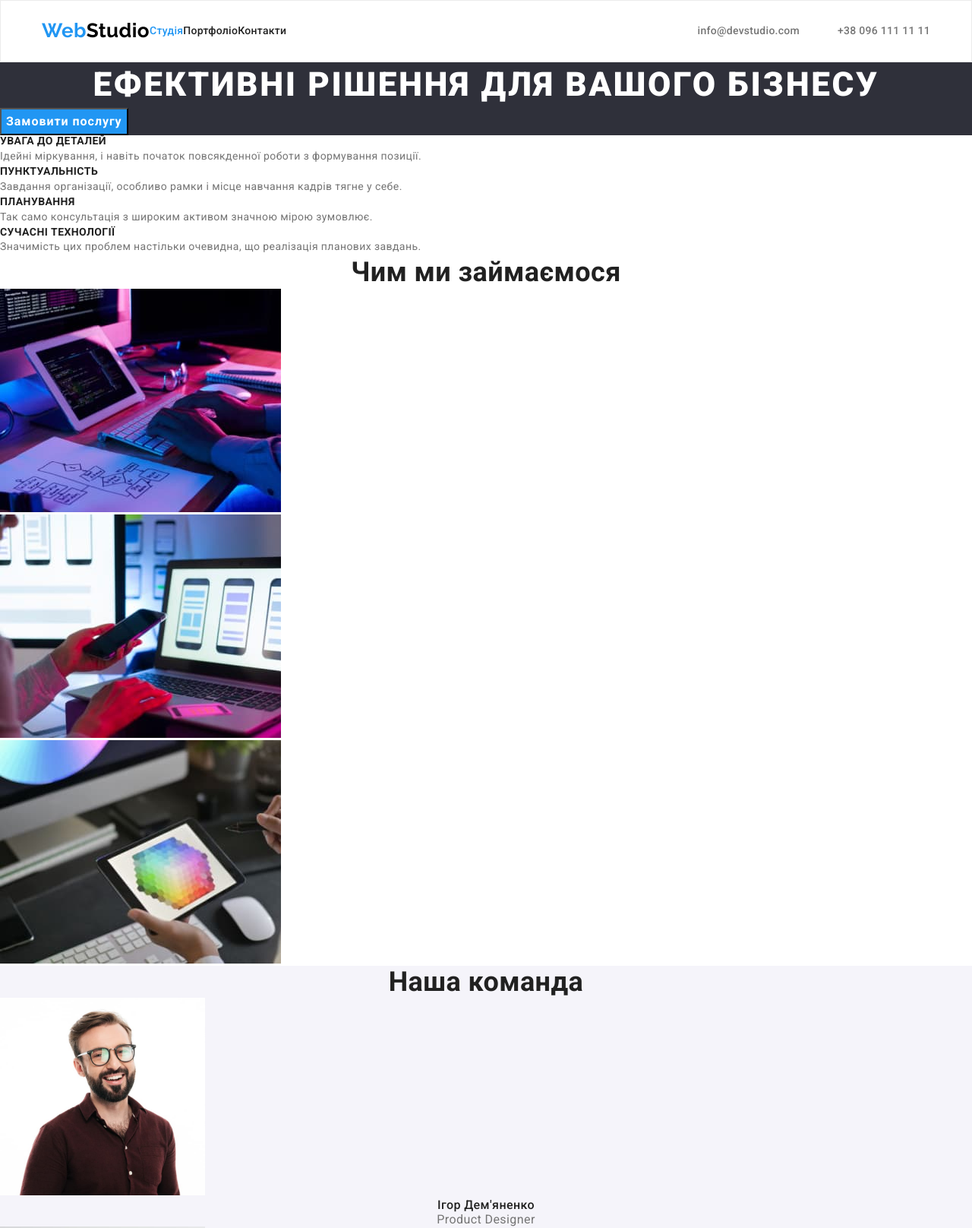
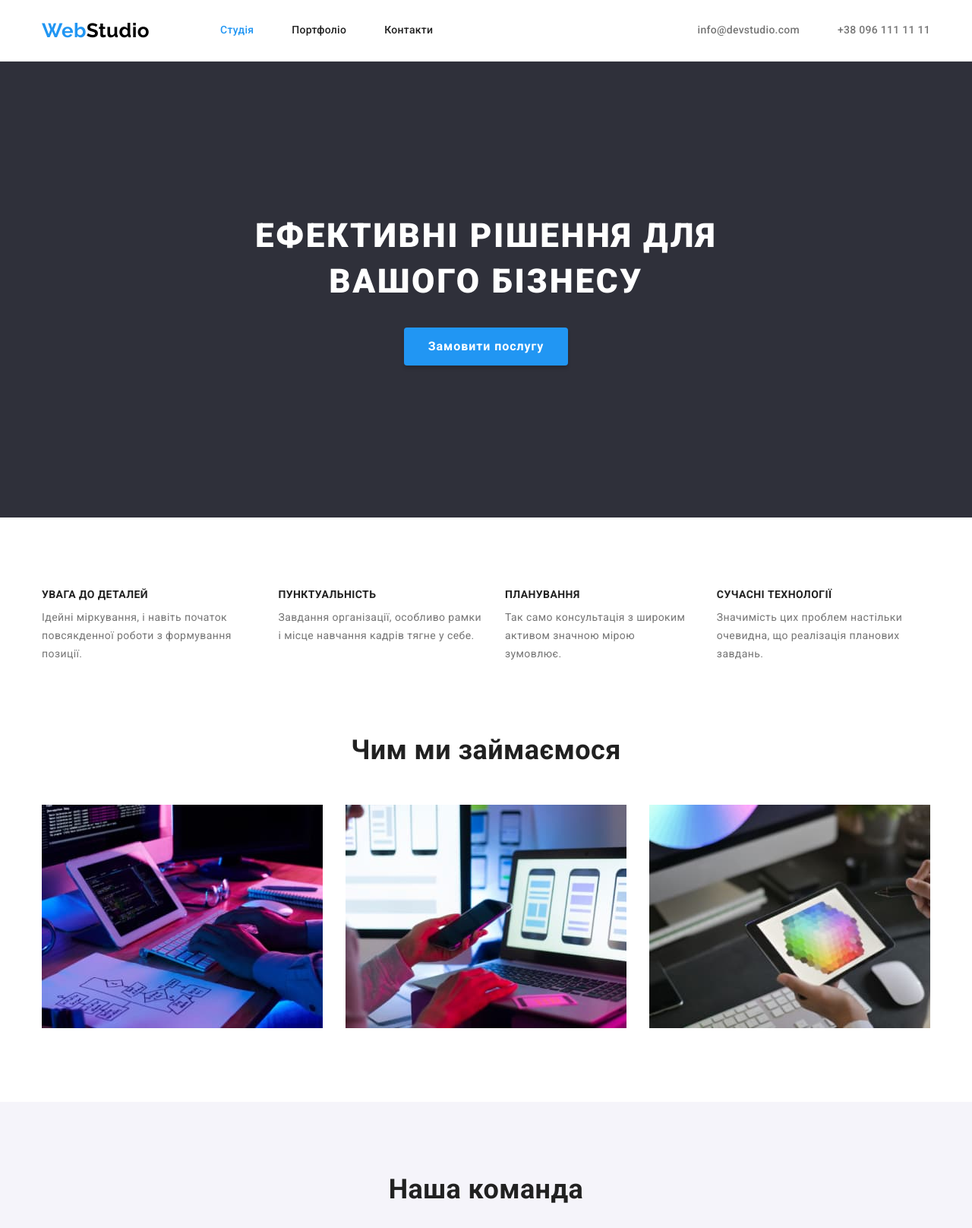
Before and after one commit to Valerii2022/goit-markup-hw-03-FSON, a plain HTML site: page index.html in a window 1280 px wide. Shown: the top 1616 px of the page at 76% size. Drawn offline with nearby package versions, Linux system fonts and the light colour scheme.

Commit message:
studio page geometric  done

```diff
--- a/css/style.css
+++ b/css/style.css
@@ -1,12 +1,4 @@
-/* primary text color #757575 */
-/* secondary text color  #212121 */
-/* primary background color #2F303A*/
-/* secondary background color #F5F4FA */
-/* white color #ffffff */
-/* accent #2196F3; */
-/* link color rgba(255, 255, 255, 0.6); */
-/* logo color #000000 */
-
+/* --------------------------------------------general styles */
 :root {
   --primary-text-color: #757575;
   --secondary-text-color: #212121;
@@ -16,7 +8,7 @@
   --primary-background-color: #2f303a;
   --secondary-background-color: #f5f4fa;
   --address-link-color: rgba(255, 255, 255, 0.6);
-  --boredr-line-color: #ECECEC;
+  --border-line-color: #ECECEC;
 }
 
 body {
@@ -40,12 +32,16 @@ ul {
   padding: 0;
 }
 
+/* --------------------------------------------utilities */
+
 .container {
   width: 1200px;
-  padding-right: 15px;
-  padding-left: 15px;
-  margin-left: auto;
-  margin-right: auto;
+  padding: 0 15px;
+  margin: 0 auto;
+}
+
+.section {
+  padding: 94px 0;
 }
 
 .section-title {
@@ -72,7 +68,7 @@ ul {
   margin: -1px;
 }
 
-/* logo */
+/* --------------------------------------------logo */
 
 .logo {
   font-family: 'Raleway', sans-serif;
@@ -87,19 +83,27 @@ ul {
 }
 
 .logo-primary {
+  margin-right: 93px;
+
   color: var(--logo-text-color);
 }
 
 .logo-secondary {
+  display: inline-block;
+  margin-bottom: 20px;
+
   color: var(--white-color);
 }
 
-/* header */
+/* --------------------------------------------header */
 
 .page-header {
-  border: 1px solid var(--boredr-line-color);
-  padding-top: 24px;
-  padding-bottom: 25px;
+  border-bottom: 1px solid var(--border-line-color);
+}
+
+.page-header .link {
+  display: block;
+  padding: 32px 0;
 }
 
 .header-wrapper {
@@ -115,6 +119,10 @@ ul {
 
 .site-nav {
   display: flex;
+}
+
+.site-nav .item:not(:last-child) {
+  margin-right: 50px;
 }
 
 .site-nav .link {
@@ -135,7 +143,7 @@ ul {
   display: flex;
 }
 
-.contacts-list-item:last-child {
+.contacts-list .item:not(:first-child) {
   margin-left: 50px;
 }
 
@@ -152,13 +160,20 @@ ul {
   color: var(--accent-text-color);
 }
 
-/* hero section */
+/* --------------------------------------------hero section */
 
 .hero {
+  padding: 200px 0;
+
   background-color: var(--primary-background-color);
 }
 
 .hero-title {
+  max-width: 626px;
+  margin-bottom: 30px;
+  margin-left: auto;
+  margin-right: auto;
+
   color: var(--white-color);
   font-weight: 900;
   font-size: 44px;
@@ -169,8 +184,16 @@ ul {
 }
 
 .button {
+  display: block;
+  margin: 0 auto;
+  padding: 10px 32px;
+  box-shadow: 0px 4px 4px rgba(0, 0, 0, 0.15);
+  border-radius: 4px;
+  border: none;
+
   color: var(--white-color);
   background-color: var(--accent-text-color);
+
 
   font-family: 'Roboto', sans-serif;
   font-weight: 700;
@@ -179,9 +202,19 @@ ul {
   letter-spacing: 0.06em;
 }
 
-/* features section */
+/* --------------------------------------------features section */
+
+.features-list {
+  display: flex;
+}
+
+.features-list .item:not(:last-child) {
+  margin-right: 30px;
+}
 
 .features-list .title {
+  margin-bottom: 10px;
+
   color: var(--secondary-text-color);
   font-weight: 700;
   font-size: 14px;
@@ -193,13 +226,53 @@ ul {
   line-height: 1.71;
 }
 
-/* our team */
+/* --------------------------------------------working section */
+
+.working {
+  padding-top: 0;
+}
+
+.working .section-title {
+  margin-bottom: 50px;
+}
+
+.working-list {
+  display: flex;
+  justify-content: space-between;
+}
+
+.working-list .item {}
+
+/* --------------------------------------------our team */
 
 .our-team {
   background-color: var(--secondary-background-color);
 }
 
+.our-team .section-title {
+  margin-bottom: 50px;
+}
+
+.team-list {
+  display: flex;
+  justify-content: space-between;
+}
+
+.team-list .item {
+  box-shadow: 0px 1px 3px rgba(0, 0, 0, 0.12), 0px 1px 1px rgba(0, 0, 0, 0.14), 0px 2px 1px rgba(0, 0, 0, 0.2);
+  border-radius: 0px 0px 4px 4px;
+
+  background: var(--white-color);
+}
+
+.team-list .img {
+  display: block;
+}
+
 .team-list .title {
+  margin-top: 30px;
+  margin-bottom: 10px;
+
   color: var(--secondary-text-color);
   font-weight: 500;
   font-size: 16px;
@@ -208,12 +281,44 @@ ul {
 }
 
 .team-list .subtitle {
+  margin-bottom: 30px;
+
   font-size: 16px;
   line-height: 1.19;
   text-align: center;
 }
 
-/* portfolio */
+/* --------------------------------------------footer */
+
+.footer {
+  padding: 60px 0;
+
+  background-color: var(--primary-background-color);
+}
+
+.address {
+  margin-bottom: 9px;
+
+  color: var(--white-color);
+  font-style: normal;
+  line-height: 1.71;
+}
+
+.footer-list .item:not(:last-child) {
+  margin-bottom: 9px;
+}
+
+.footer-list .link {
+  color: var(--address-link-color);
+  line-height: 1.71;
+}
+
+.footer-list .link:hover,
+.footer-list .link:focus {
+  color: var(--accent-text-color);
+}
+
+/* --------------------------------------------portfolio */
 
 .portfolio-filter .radio-btn {
   color: var(--secondary-text-color);
@@ -245,25 +350,3 @@ ul {
   font-size: 16px;
   line-height: 1.875;
 }
-
-/* footer */
-
-.footer {
-  background-color: var(--primary-background-color);
-}
-
-.address {
-  color: var(--white-color);
-  font-style: normal;
-  line-height: 1.71;
-}
-
-.footer-list .link {
-  color: var(--address-link-color);
-  line-height: 1.71;
-}
-
-.footer-list .link:hover,
-.footer-list .link:focus {
-  color: var(--accent-text-color);
-}
--- a/index.html
+++ b/index.html
@@ -19,31 +19,29 @@
 <body>
   <!--header-->
   <header class="page-header">
-    <div class="container">
-      <div class="header-wrapper">
+    <div class="container header-wrapper">
       <nav class="header-nav">
         <a href="./index.html" class="logo logo-primary"> <span class="accent">Web</span>Studio </a>
         <ul class="site-nav list">
-            <li>
+          <li class="item">
             <a href="./index.html" class="link current"> Студія </a>
           </li>
-            <li>
+          <li class="item">
             <a href="./portfolio.html" class="link"> Портфоліо </a>
           </li>
-            <li>
+          <li class="item">
             <a href="#" class="link"> Контакти </a>
           </li>
         </ul>
       </nav>
       <ul class="contacts-list list">
-          <li class="contacts-list-item">
+        <li class="item">
           <a href="mailto:info@devstudio.com" class="link"> info@devstudio.com </a>
         </li>
-          <li class="contacts-list-item">
+        <li class="item">
           <a href="tel:+380961111111" class="link"> +38 096 111 11 11 </a>
         </li>
       </ul>
-      </div>
     </div>
   </header>
   <!--main-->
@@ -55,86 +53,94 @@
     </section>
     <!--features section-->
     <section class="section">
+      <div class="container">
         <h2 class="section-title hidden">Особливості</h2>
         <ul class="features-list list">
-        <li>
+          <li class="item">
             <h3 class="title">УВАГА ДО ДЕТАЛЕЙ</h3>
             <p class="subtitle">
               Ідейні міркування, і навіть початок повсякденної роботи з формування позиції.
             </p>
           </li>
-        <li>
+          <li class="item">
             <h3 class="title">ПУНКТУАЛЬНІСТЬ</h3>
             <p class="subtitle">
               Завдання організації, особливо рамки і місце навчання кадрів тягне у себе.
             </p>
           </li>
-        <li>
+          <li class="item">
             <h3 class="title">ПЛАНУВАННЯ</h3>
             <p class="subtitle">Так само консультація з широким активом значною мірою зумовлює.</p>
           </li>
-        <li>
+          <li class="item">
             <h3 class="title">СУЧАСНІ ТЕХНОЛОГІЇ</h3>
             <p class="subtitle">
               Значимість цих проблем настільки очевидна, що реалізація планових завдань.
             </p>
           </li>
         </ul>
+      </div>
     </section>
     <!--working section-->
-    <section class="section">
+    <section class="section working">
+      <div class="container">
         <h2 class="section-title">Чим ми займаємося</h2>
-      <ul class="working list">
-        <li>
+        <ul class="working-list list">
+          <li class="item">
             <img src="./images/img-1.jpg" alt="робота за комп'ютером" width="370" height="294" />
           </li>
-        <li>
+          <li class="item">
             <img src="./images/img-2.jpg" alt="робота з телефоном та ноутбуком" width="370" height="294" />
           </li>
-        <li>
+          <li class="item">
             <img src="./images/img-3.jpg" alt="робота на планшеті" width="370" height="294" />
           </li>
         </ul>
+      </div>
     </section>
     <!--our team section-->
     <section class="section our-team">
+      <div class="container">
         <h2 class="section-title">Наша команда</h2>
         <ul class="team-list list">
-        <li>
-          <img src="./images/teamcard-1.jpg" alt="Ігор Дем'яненко" width="270" height="260" />
+          <li class="item">
+            <img class="img" src="./images/teamcard-1.jpg" alt="Ігор Дем'яненко" width="270" height="260" />
             <h3 class="title">Ігор Дем'яненко</h3>
             <p class="subtitle">Product Designer</p>
           </li>
-        <li>
-          <img src="./images/teamcard-2.jpg" alt="Ольга Рєпіна" width="270" height="260" />
+          <li class="item">
+            <img class="img" src="./images/teamcard-2.jpg" alt="Ольга Рєпіна" width="270" height="260" />
             <h3 class="title">Ольга Рєпіна</h3>
             <p class="subtitle">Frontend Developer</p>
           </li>
-        <li>
-          <img src="./images/teamcard-3.jpg" alt="Микола Тарасов" width="270" height="260" />
+          <li class="item">
+            <img class="img" src="./images/teamcard-3.jpg" alt="Микола Тарасов" width="270" height="260" />
             <h3 class="title">Микола Тарасов</h3>
             <p class="subtitle">Marketing</p>
           </li>
-        <li>
-          <img src="./images/teamcard-4.jpg" alt="Михайло Єрмаков" width="270" height="260" />
+          <li class="item">
+            <img class="img" src="./images/teamcard-4.jpg" alt="Михайло Єрмаков" width="270" height="260" />
             <h3 class="title">Михайло Єрмаков</h3>
             <p class="subtitle">UI Designer</p>
           </li>
         </ul>
+      </div>
     </section>
   </main>
   <!--footer-->
   <footer class="footer">
+    <div class="container">
       <a href="./index.html" class="logo logo-secondary"><span class="accent">Web</span>Studio </a>
       <address class="address">м. Київ, пр-т Лесі Українки, 26</address>
       <ul class="footer-list list">
-      <li>
+        <li class="item">
           <a href="mailto:info@devstudio.com" class="link"> info@devstudio.com </a>
         </li>
-      <li>
+        <li class="item">
           <a href="tel:+380961111111" class="link"> +38 096 111 11 11 </a>
         </li>
       </ul>
+    </div>
   </footer>
 </body>
 
```
Also changed, not shown: portfolio.html (+15 -11 lines). Lines whose indentation alone changed are shown as unchanged.
